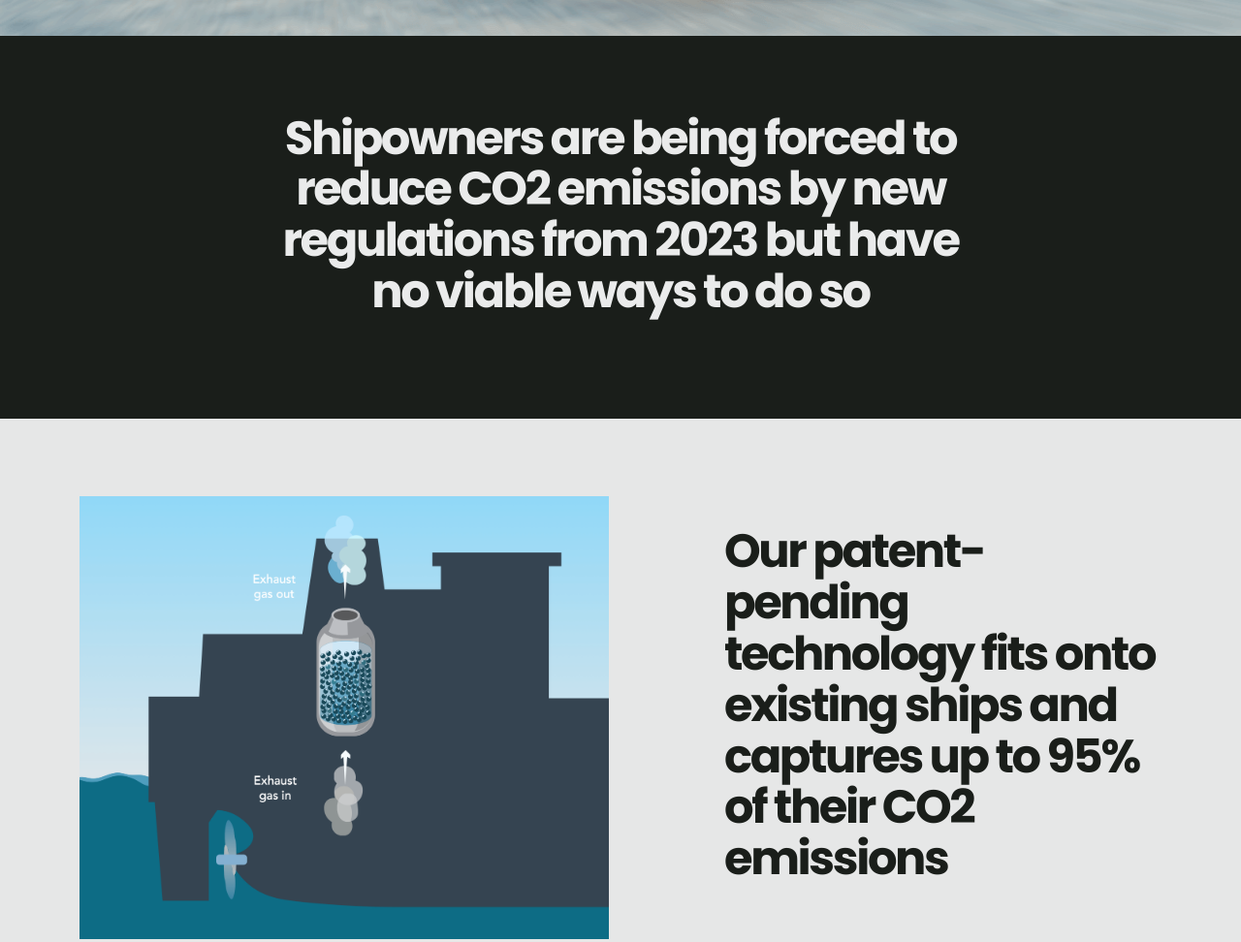
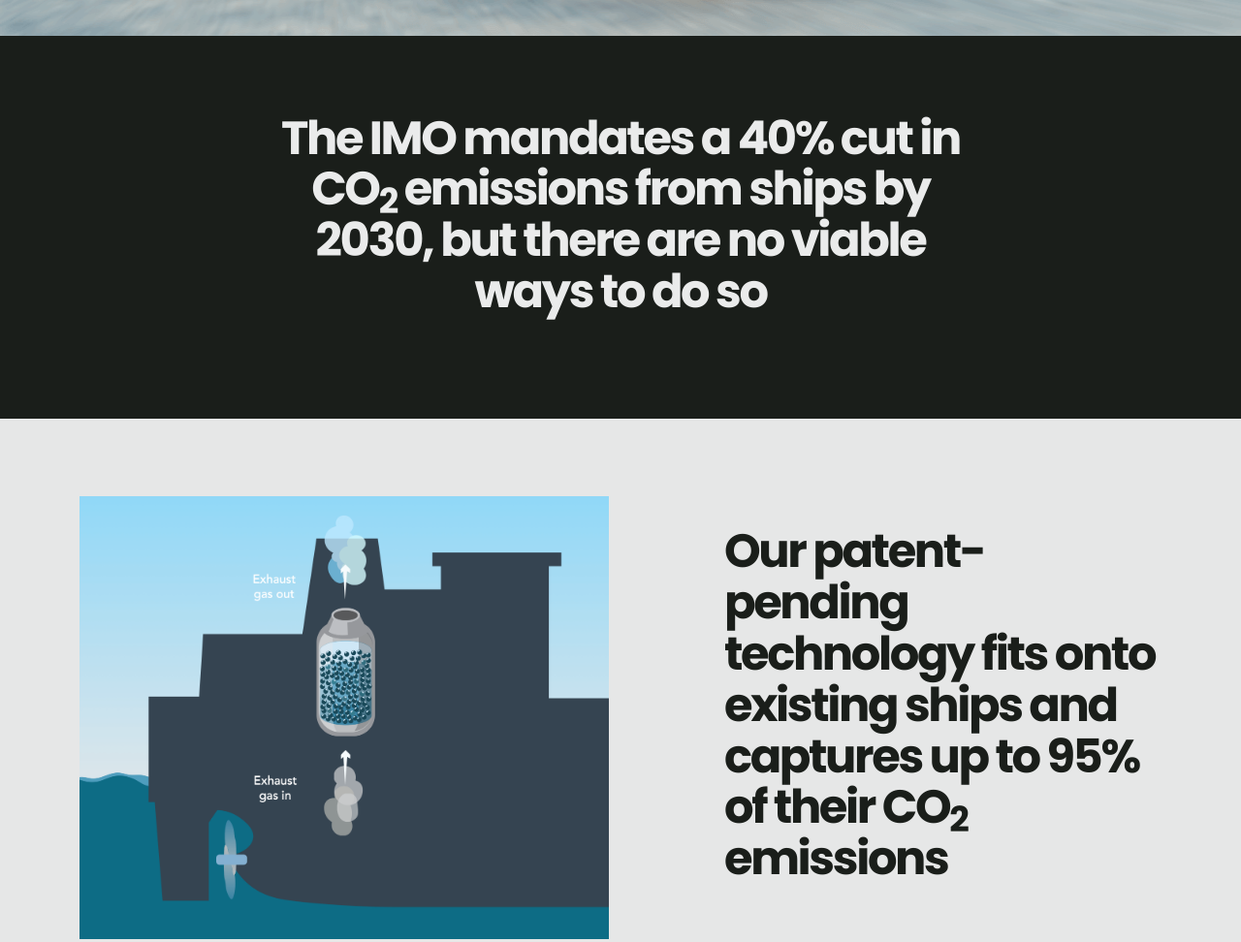
Before and after one commit to roujiawen/seabound-home, a plain HTML site: page index.html in a window 1280 px wide. Shown: the part 762-1734 px from the top of the page at 97% size. Drawn offline with nearby package versions, Linux system fonts and the light colour scheme.

Commit message:
section 2 wording change; add subscript to CO2

```diff
--- a/index.html
+++ b/index.html
@@ -127,7 +127,7 @@
 				<div class="row justify-content-center">
 					<div class="col-lg-9 col-xl-8 col-xxl-8">
 						<h2 class="display-5 mb-6 text-light-1" data-aos="fade-down" data-aos-delay="0">
-							Shipowners are being forced to reduce CO2 emissions by new regulations from 2023 but have no viable ways to do so
+							The IMO mandates a 40% cut in <nobr>CO<sub>2</sub></nobr> emissions from ships by 2030, but there are no viable ways to do so
 						</h2>
 					</div>
 				</div>
@@ -142,7 +142,7 @@
 						</div>
 						<div class="col-sm-10 col-md-8 col-lg-5">
 							<h2 class="display-5 mb-6" data-aos="fade-down" data-aos-delay="250">
-								Our patent-pending technology fits onto existing ships and captures up to 95% of their CO2 emissions
+								Our patent-pending technology fits onto existing ships and captures up to 95% of their <nobr>CO<sub>2</sub></nobr> emissions
 							</h2>
 							<p class="fs-2 mb-0" data-aos="fade-down" data-aos-delay="500">
 							</p>
```
